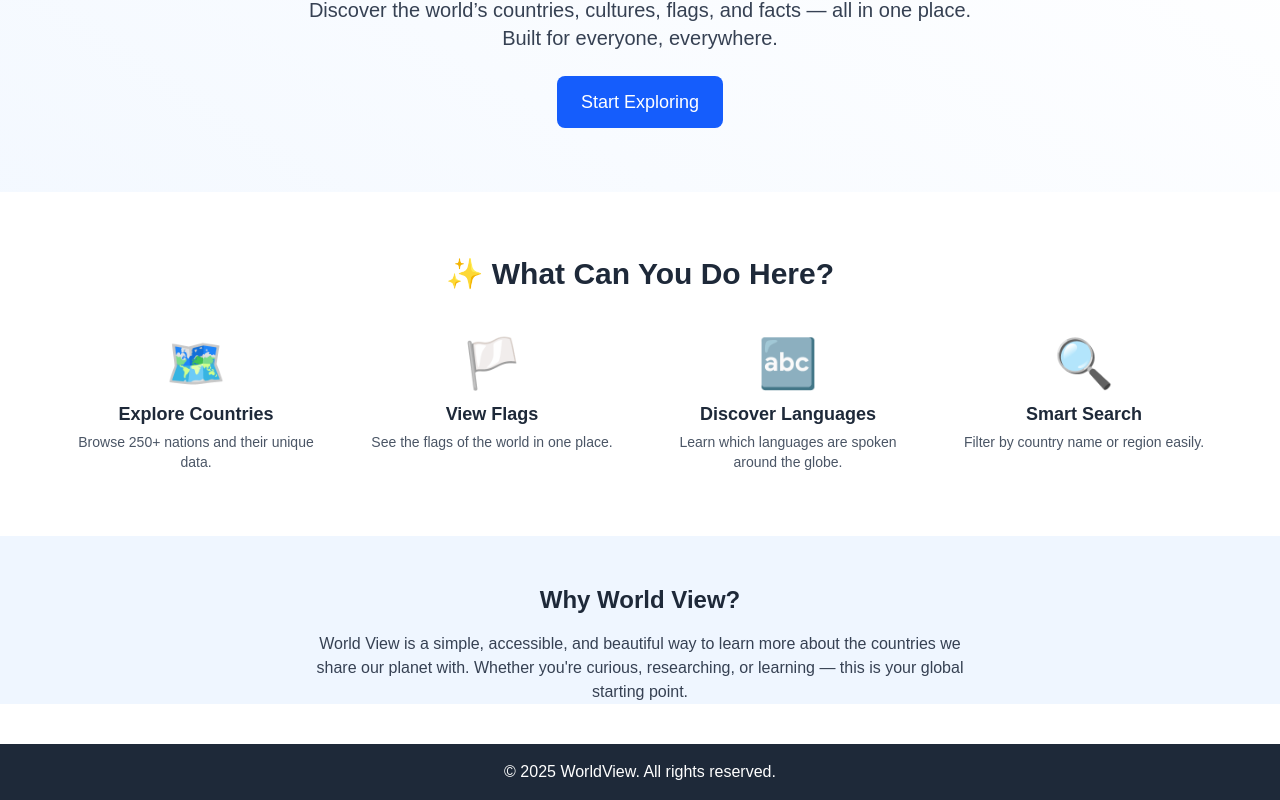
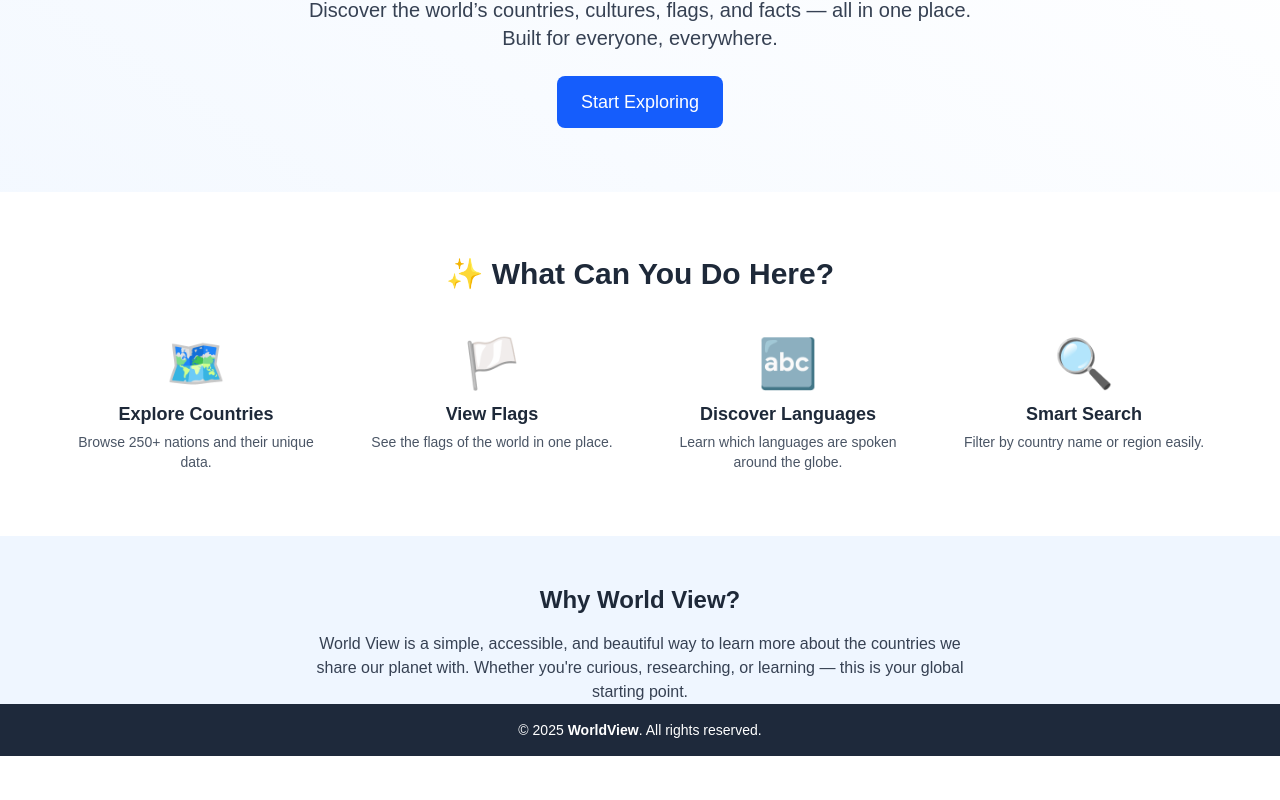
Before and after one commit to hamzas4011/world-view-app, a Next.js app: page / in a window 1280 px wide. Shown: the part 212-1012 px from the top of the page. After the commit the page ends 968 px from the top, so only its background shows below. Built offline with nearby package versions, Linux system fonts and the light colour scheme.

Commit message:
update footer

```diff
--- a/src/components/Footer.tsx
+++ b/src/components/Footer.tsx
@@ -1,7 +1,7 @@
 const Footer = () => {
     return (
-      <footer className="bg-gray-800 text-white text-center p-4 mt-10">
-        <p>&copy; {new Date().getFullYear()} WorldView. All rights reserved.</p>
+      <footer className="bg-[#1e293b] text-center text-white py-4 text-sm">
+        &copy; {new Date().getFullYear()} <strong>WorldView</strong>. All rights reserved.
       </footer>
     );
   };
```
